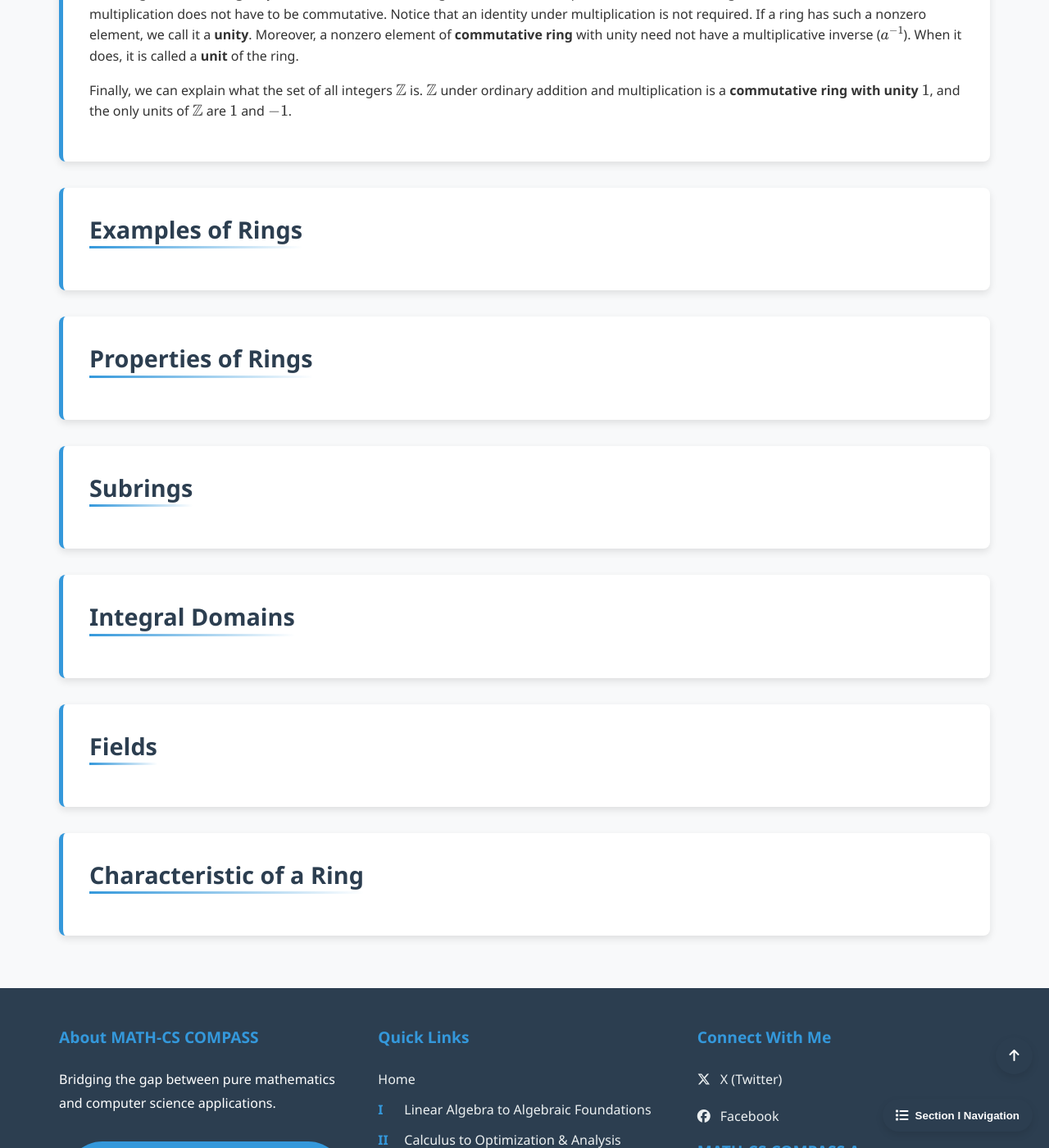
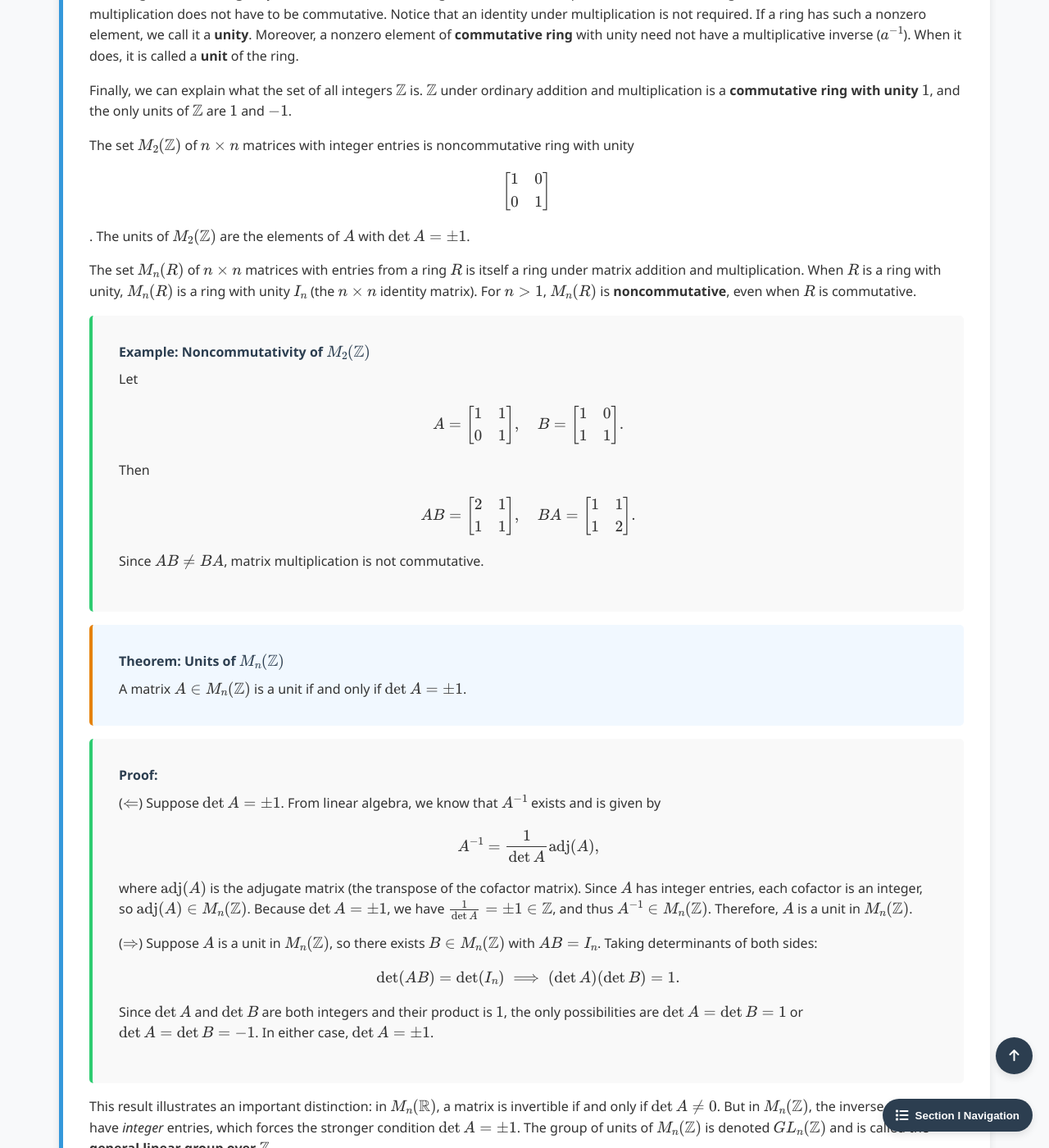
Before and after one commit to Yusukey01/yusukey01.github.io, a Jekyll site: the page built from Mathematics/Linear_algebra/intro_rings.html, in a window 1280 px wide and 1400 px high, scrolled down 1466 px. Shown: the whole window at 82% size. Built offline with Jekyll 4.4.1, drawn with Linux system fonts in a browser that asks for light colours; some of the changed text lies outside the part shown.

Commit message:
Section I-19 Intro Rings  Start

```diff
--- a/Mathematics/Linear_algebra/intro_rings.html
+++ b/Mathematics/Linear_algebra/intro_rings.html
@@ -91,7 +91,6 @@ uses_python: false
 
         <div class="topic-nav">
             <a href="#intro">From Groups to Rings</a>
-            <a href="#examples">Examples of Rings</a>
             <a href="#properties">Properties of Rings</a>
             <a href="#subrings">Subrings</a>
             <a href="#integral_domains">Integral Domains</a>
@@ -168,20 +167,74 @@ uses_python: false
                     and the only units of \(\mathbb{Z}\) are \(1\) and \(-1\).
                 </p>
 
-            </section>
+                <p>
+                    The set \(M_2(\mathbb{Z})\) of \(n \times n\) matrices with integer entries is noncommutative ring with unity
+                     \begin{bmatrix} 1 & 0 \\ 0 & 1 \\ \end{bmatrix}. The units of \(M_2(\mathbb{Z})\) are the elements of \(A\)
+                     with \(\det A = \pm 1\).
+                </p>
 
-            <section id="examples" class="section-content">
-                <h2>Examples of Rings</h2>
-                <!--
-                    Content suggestions:
-                    - Z (integers): commutative ring with unity, units are {1, -1}
-                    - Zn (integers mod n): commutative ring with unity
-                    - Z[x] (polynomials with integer coefficients)
-                    - M_n(R) (n×n matrices): ring with unity but NOT commutative
-                    - 2Z (even integers): commutative ring WITHOUT unity
-                    - Z[i] (Gaussian integers): a + bi where a, b ∈ Z
-                    - Boolean ring: {0, 1} with XOR as addition, AND as multiplication
-                -->
+                <p>
+                    The set \(M_n(R)\) of \(n \times n\) matrices with entries from a ring \(R\) is itself a ring under
+                    matrix addition and multiplication. When \(R\) is a ring with unity, \(M_n(R)\) is a ring with unity
+                    \(I_n\) (the \(n \times n\) identity matrix). For \(n > 1\), \(M_n(R)\) is <strong>noncommutative</strong>,
+                    even when \(R\) is commutative.
+                </p>
+
+                <div class="proof">
+                    <span class="proof-title">Example: Noncommutativity of \(M_2(\mathbb{Z})\)</span>
+                    <p>
+                        Let
+                        \[
+                        A = \begin{bmatrix} 1 & 1 \\ 0 & 1 \end{bmatrix}, \quad
+                        B = \begin{bmatrix} 1 & 0 \\ 1 & 1 \end{bmatrix}.
+                        \]
+                        Then
+                        \[
+                        AB = \begin{bmatrix} 2 & 1 \\ 1 & 1 \end{bmatrix}, \quad
+                        BA = \begin{bmatrix} 1 & 1 \\ 1 & 2 \end{bmatrix}.
+                        \]
+                        Since \(AB \neq BA\), matrix multiplication is not commutative.
+                    </p>
+                </div>
+
+                <div class="theorem">
+                    <span class="theorem-title">Theorem: Units of \(M_n(\mathbb{Z})\)</span>
+                    A matrix \(A \in M_n(\mathbb{Z})\) is a unit if and only if \(\det A = \pm 1\).
+                </div>
+
+                <div class="proof">
+                    <span class="proof-title">Proof:</span>
+                    <p>
+                        (\(\Leftarrow\)) Suppose \(\det A = \pm 1\). From linear algebra, we know that \(A^{-1}\) exists
+                        and is given by
+                        \[
+                        A^{-1} = \frac{1}{\det A} \operatorname{adj}(A),
+                        \]
+                        where \(\operatorname{adj}(A)\) is the adjugate matrix (the transpose of the cofactor matrix).
+                        Since \(A\) has integer entries, each cofactor is an integer, so \(\operatorname{adj}(A) \in M_n(\mathbb{Z})\).
+                        Because \(\det A = \pm 1\), we have \(\frac{1}{\det A} = \pm 1 \in \mathbb{Z}\), and thus
+                        \(A^{-1} \in M_n(\mathbb{Z})\). Therefore, \(A\) is a unit in \(M_n(\mathbb{Z})\).
+                    </p>
+                    <p>
+                        (\(\Rightarrow\)) Suppose \(A\) is a unit in \(M_n(\mathbb{Z})\), so there exists \(B \in M_n(\mathbb{Z})\)
+                        with \(AB = I_n\). Taking determinants of both sides:
+                        \[
+                        \det(AB) = \det(I_n) \implies (\det A)(\det B) = 1.
+                        \]
+                        Since \(\det A\) and \(\det B\) are both integers and their product is \(1\), the only possibilities
+                        are \(\det A = \det B = 1\) or \(\det A = \det B = -1\). In either case, \(\det A = \pm 1\).
+                    </p>
+                </div>
+
+                <p>
+                    This result illustrates an important distinction: in \(M_n(\mathbb{R})\), a matrix is invertible if and only
+                    if \(\det A \neq 0\). But in \(M_n(\mathbb{Z})\), the inverse must also have <em>integer</em> entries, which
+                    forces the stronger condition \(\det A = \pm 1\). The group of units of \(M_n(\mathbb{Z})\) is denoted
+                    \(GL_n(\mathbb{Z})\) and is called the <strong>general linear group over \(\mathbb{Z}\)</strong>.
+                </p>
+
+
+
             </section>
 
             <section id="properties" class="section-content">
```
